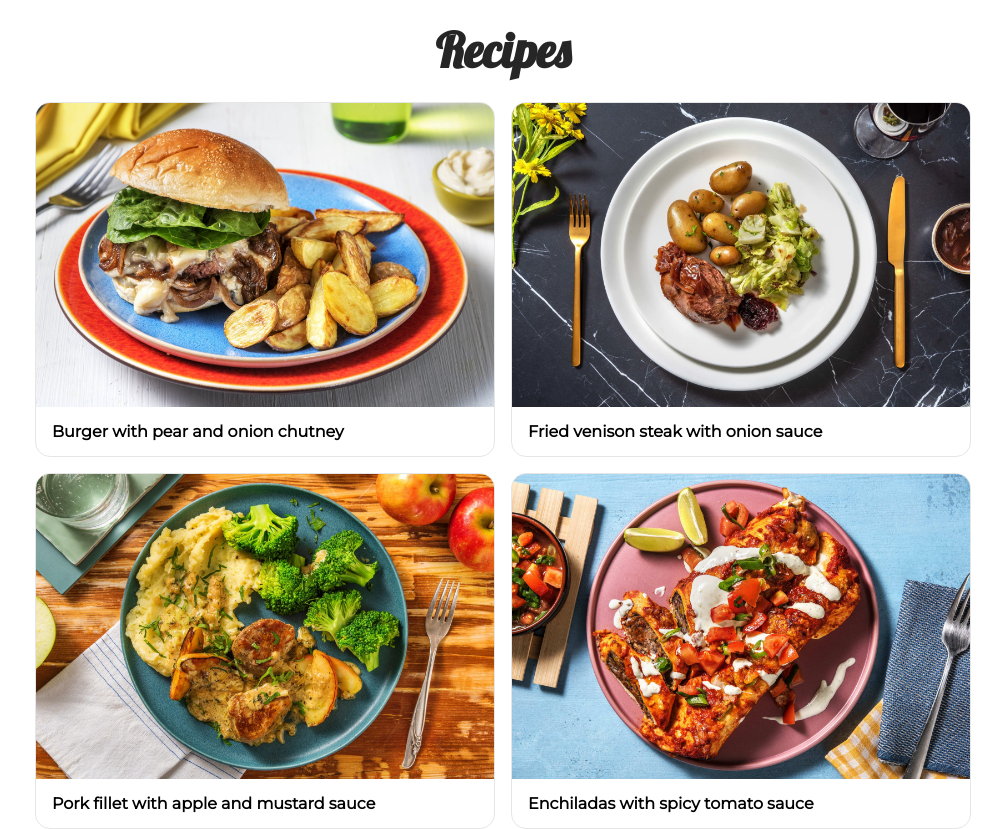
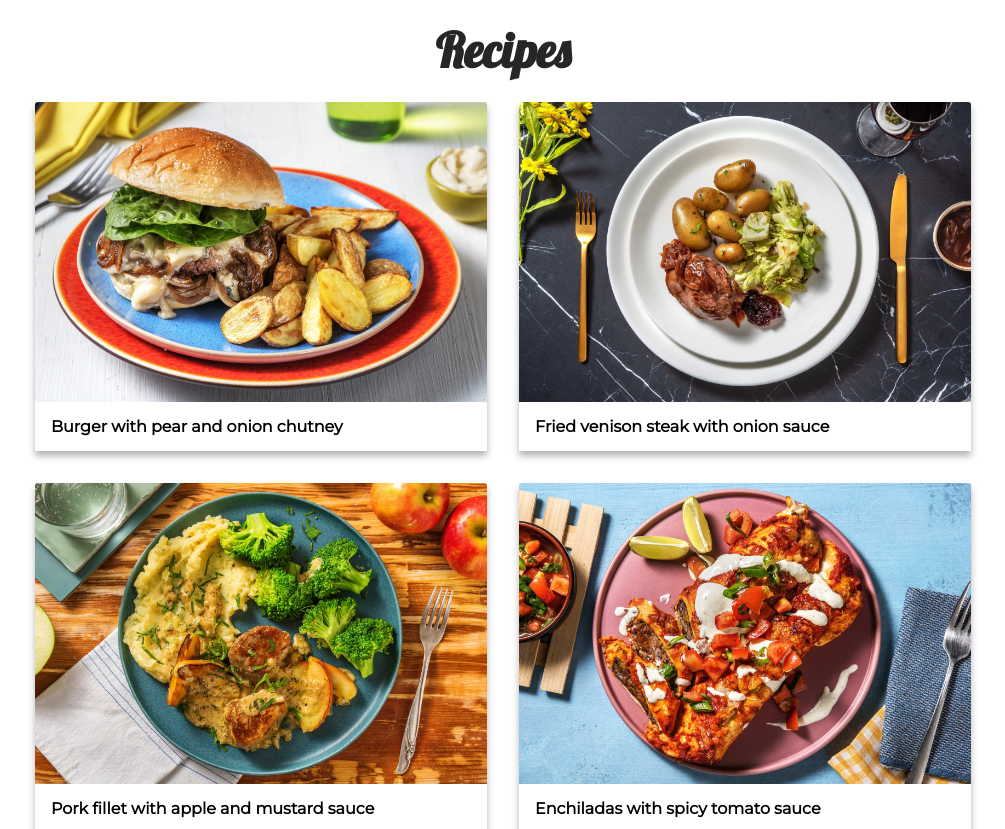
Before and after one commit to leggsimon/recipes, a Next.js app: page / in a window 1280 px wide. Shown: the top 829 px of the page, without its empty margins (137-1142 px from the left). Built offline with nearby package versions, Linux system fonts and the light colour scheme.

Commit message:
add basic page transition

```diff
--- a/package.json
+++ b/package.json
@@ -14,6 +14,7 @@
 		"useTabs": true
 	},
 	"dependencies": {
+		"framer-motion": "^4.0.3",
 		"next": "latest",
 		"next-pwa": "^5.0.6",
 		"react": "^16.13.0",
--- a/pages/_app.tsx
+++ b/pages/_app.tsx
@@ -2,6 +2,7 @@
 import type { AppProps /*, AppContext */ } from 'next/app';
 import Head from 'next/head';
 import GlobalStyles from '../src/components/GlobalStyles/GlobalStyles';
+import { AnimatePresence } from 'framer-motion';
 
 function App({ Component, pageProps }: AppProps) {
 	return (
@@ -13,7 +14,9 @@ function App({ Component, pageProps }: AppProps) {
 					rel="stylesheet"
 				/>
 			</Head>
-			<Component {...pageProps} />
+			<AnimatePresence exitBeforeEnter>
+				<Component {...pageProps} />
+			</AnimatePresence>
 			<GlobalStyles />
 		</>
 	);
--- a/pages/index.tsx
+++ b/pages/index.tsx
@@ -2,6 +2,7 @@ import { GetStaticPropsResult } from 'next';
 import styled from 'styled-components';
 import recipes, { IRecipe } from '../data/recipes';
 import { RecipeCard } from '../src/components/RecipeCard/RecipeCard';
+import { Layout } from '../src/components/Layout/Layout';
 
 const Title = styled.h1`
 	color: hsla(0, 0%, 15%);
@@ -17,8 +18,8 @@ const Recipes = styled.section`
 	max-width: 1000px;
 	margin: 0 auto;
 	display: grid;
-	grid-template-columns: repeat(auto-fit, minmax(320px, 1fr));
-	grid-gap: 1em;
+	grid-template-columns: repeat(auto-fit, minmax(300px, 1fr));
+	grid-gap: 2em;
 	padding-inline: 2em;
 `;
 
@@ -28,14 +29,14 @@ type HomeProps = {
 
 export default function Home({ recipes }: HomeProps) {
 	return (
-		<>
+		<Layout>
 			<Title>Recipes</Title>
 			<Recipes>
 				{recipes.map((recipe) => (
 					<RecipeCard key={recipe.id} recipe={recipe} />
 				))}
 			</Recipes>
-		</>
+		</Layout>
 	);
 }
 
--- a/pages/recipe/[id].tsx
+++ b/pages/recipe/[id].tsx
@@ -2,6 +2,7 @@ import { GetStaticPropsResult } from 'next';
 import Head from 'next/head';
 import Image from 'next/image';
 import styled from 'styled-components';
+import { Layout } from '../../src/components/Layout/Layout';
 import recipes, { IRecipe } from '../../data/recipes';
 import ingredients, {
 	IIngredient,
@@ -117,7 +118,7 @@ type RecipeProps = {
 
 export default function Recipe({ recipe }: RecipeProps) {
 	return (
-		<>
+		<Layout>
 			<Head>
 				<meta property="og:image" content={recipe.mainImage} />
 				<title>{recipe.name}</title>
@@ -161,7 +162,7 @@ export default function Recipe({ recipe }: RecipeProps) {
 					</Section>
 				)}
 			</Wrapper>
-		</>
+		</Layout>
 	);
 }
 
--- /dev/null
+++ b/src/components/Layout/Layout.tsx
@@ -0,0 +1,39 @@
+import React, { FunctionComponent } from 'react';
+import styled from 'styled-components';
+import { motion } from 'framer-motion';
+
+const duration = 1;
+const variants = {
+	initial: {
+		opacity: 0,
+	},
+	enter: {
+		opacity: 1,
+		transition: {
+			duration: duration,
+			delay: 0.3,
+			ease: 'linear',
+			when: 'beforeChildren',
+		},
+	},
+	exit: {
+		opacity: 0,
+		transition: {
+			duration: duration,
+			ease: 'linear',
+			when: 'beforeChildren',
+		},
+	},
+};
+
+const Wrapper = styled(motion.div)``;
+
+type LayoutProps = {};
+
+export const Layout: FunctionComponent<LayoutProps> = ({ children }) => {
+	return (
+		<Wrapper initial="initial" animate="enter" exit="exit" variants={variants}>
+			{children}
+		</Wrapper>
+	);
+};
--- a/src/components/RecipeCard/RecipeCard.tsx
+++ b/src/components/RecipeCard/RecipeCard.tsx
@@ -4,14 +4,15 @@ import Image from 'next/image';
 import styled from 'styled-components';
 
 const Wrapper = styled.article`
-	border: 1px solid hsl(0 0% 90%);
-	border-radius: 15px;
+	border-radius: 3px 3px 0 0;
+	box-shadow: 0px 5px 7px 0px hsl(0deg 0% 70%);
 	overflow: hidden;
 	height: 100%;
 
 	&:hover {
-		border: 1px solid hsl(0 0% 70%);
 		transform: scale(1.005);
+		/* Add some extra box shadow to give scale impression */
+		box-shadow: 0px 5px 12px 5px hsl(0deg 0% 70%);
 	}
 `;
 
```
Also changed, not shown: 1 other file (tests, documents, lock files or other folders).
